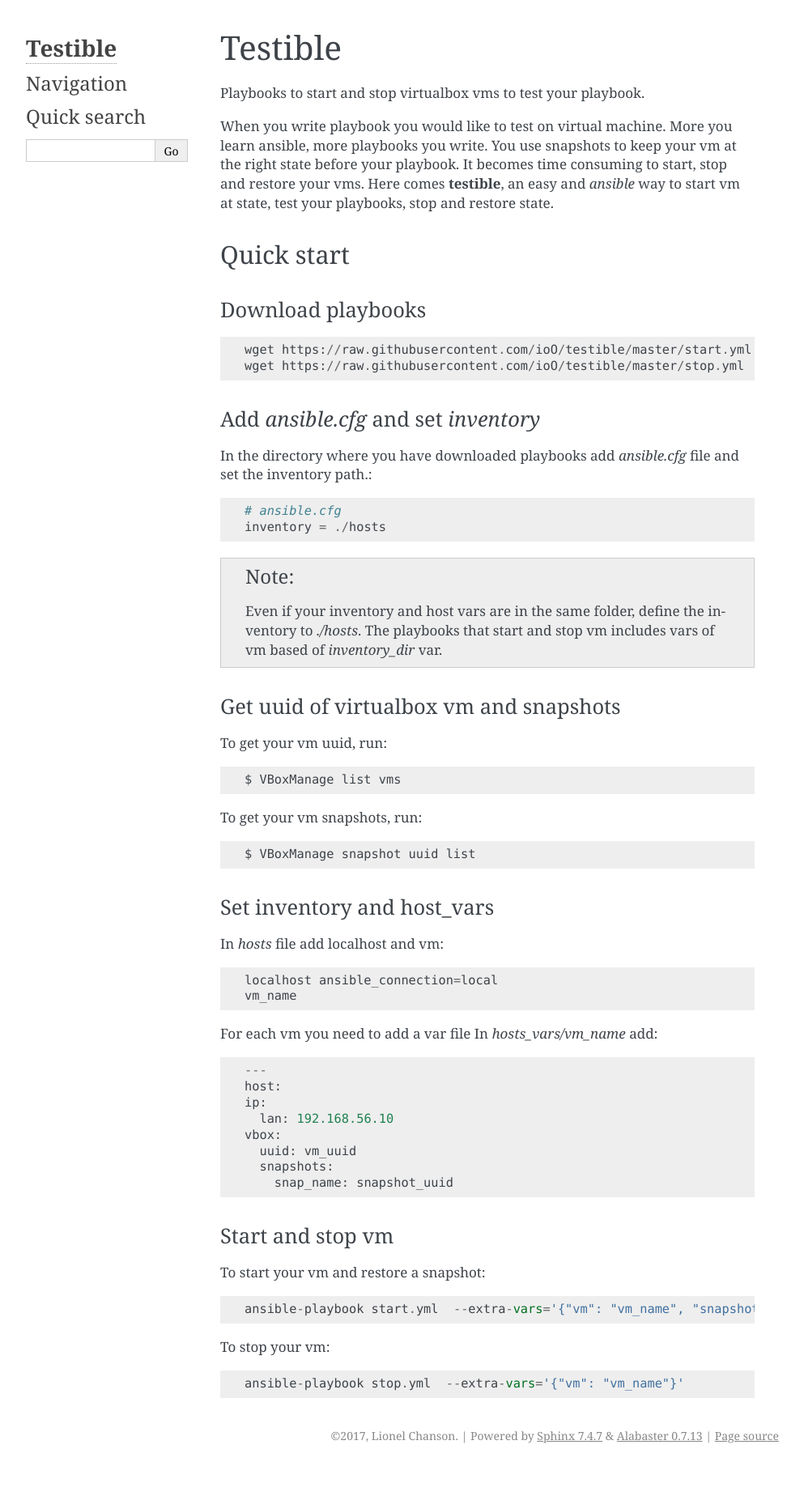
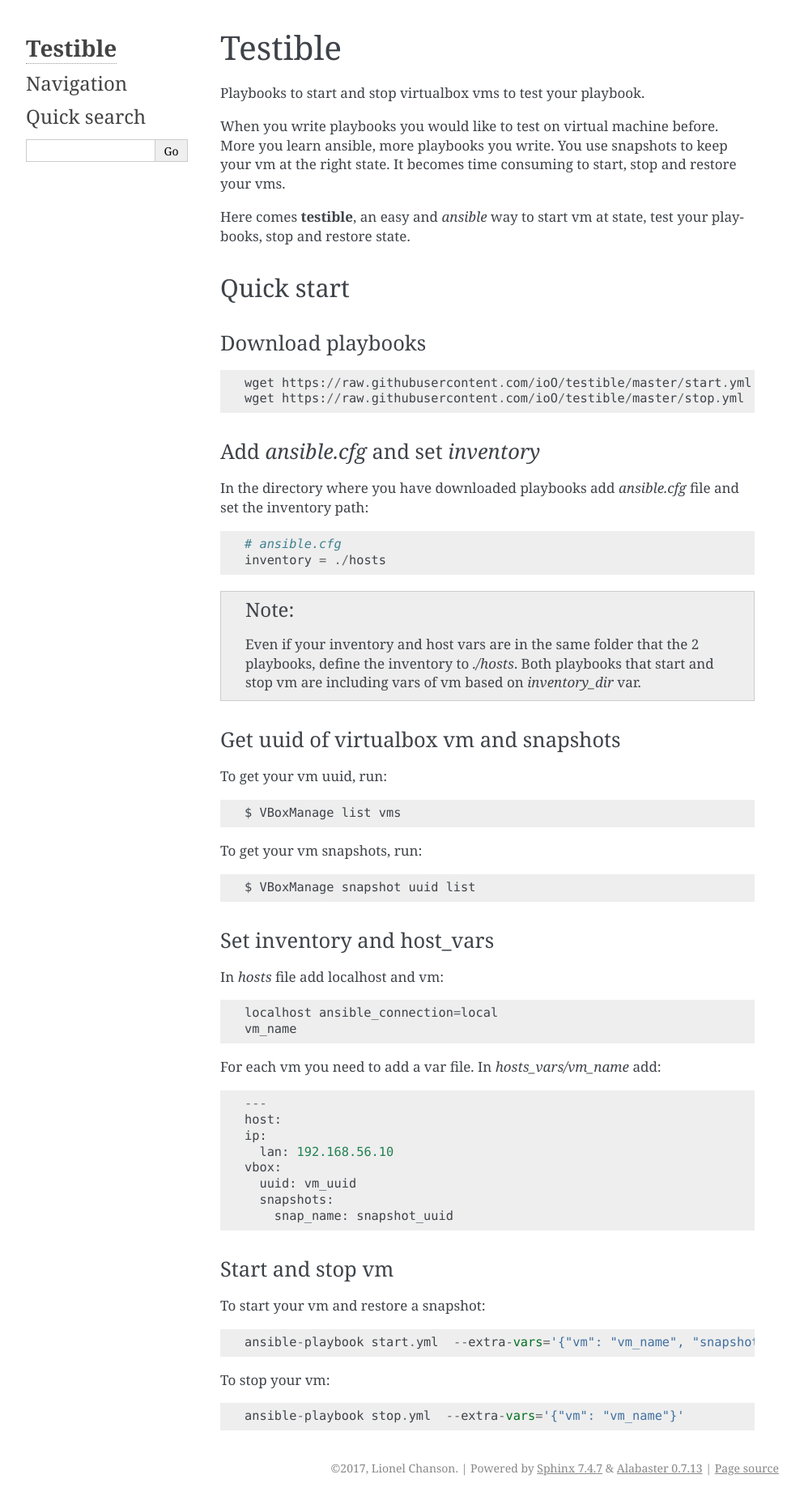
Before and after one commit to ioO/testible, a Sphinx documentation site: the page built from docs/source/index.rst, in a window 1280 px wide. Shown: the whole page at 81% size, without its empty margins (148-1141 px from the left). Built offline with Sphinx 7.4.7, drawn with Linux system fonts in a browser that asks for light colours; before the commit the page ends 1813 px from its top, so only the background shows below that.

Commit message:
docs: fix typo

```diff
--- a/docs/source/index.rst
+++ b/docs/source/index.rst
@@ -4,9 +4,10 @@
 
 Playbooks to start and stop virtualbox vms to test your playbook.
 
-When you write playbook you would like to test on virtual machine. More you learn ansible, more playbooks you write. You
-use snapshots to keep your vm at the right state before your playbook. It becomes time consuming to start, stop and
+When you write playbooks you would like to test on virtual machine before. More you learn ansible, more playbooks you
+write. You use snapshots to keep your vm at the right state. It becomes time consuming to start, stop and
 restore your vms.
+
 Here comes **testible**, an easy and *ansible* way to start vm at state, test your playbooks, stop and restore state.
 
 Quick start
@@ -24,15 +25,15 @@
 Add *ansible.cfg* and set *inventory*
 -------------------------------------
 
-In the directory where you have downloaded playbooks add *ansible.cfg* file and set the inventory path.::
+In the directory where you have downloaded playbooks add *ansible.cfg* file and set the inventory path::
 
    # ansible.cfg
    inventory = ./hosts
 
 .. note::
 
-   Even if your inventory and host vars are in the same folder, define the inventory to *./hosts*.  The playbooks that
-   start and stop vm includes vars of vm based of *inventory_dir* var.
+   Even if your inventory and host vars are in the same folder that the 2 playbooks, define the inventory to *./hosts*.
+   Both playbooks that start and stop vm are including vars of vm based on *inventory_dir* var.
 
 Get uuid of virtualbox vm and snapshots
 ---------------------------------------
@@ -54,8 +55,7 @@
    localhost ansible_connection=local
    vm_name
 
-For each vm you need to add a var file
-In *hosts_vars/vm_name* add::
+For each vm you need to add a var file. In *hosts_vars/vm_name* add::
 
    ---
    host:
```
